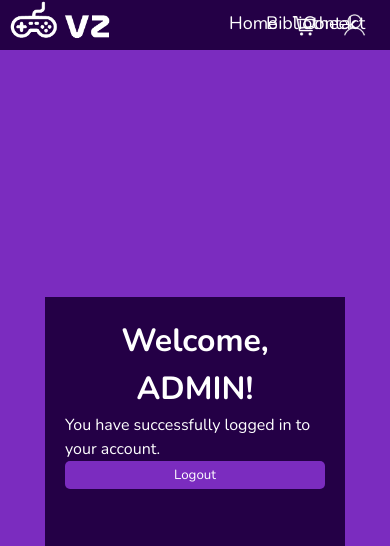
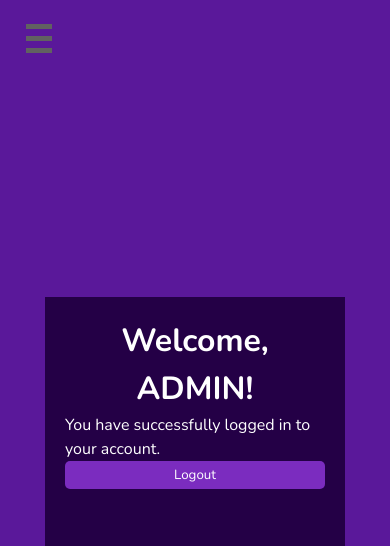
Before and after one commit to GingFong/Virtual-Zone, a PHP site: page /dashboard.php in a window 390 px wide. Shown: the top 546 px of the page. Run offline with PHP 8.4, Linux system fonts and the light colour scheme; a user stored in the database is signed in.

Commit message:
nav changes

```diff
--- a/dashboard.php
+++ b/dashboard.php
@@ -1,36 +1,7 @@
-<!DOCTYPE html>
-<html lang="en">
+<?php
+include_once("nav.php")
+?>
 
-<head>
-  <meta charset="UTF-8">
-  <meta http-equiv="X-UA-Compatible" content="IE=edge">
-  <meta name="viewport" content="width=device-width, initial-scale=1.0">
-  <title>Homepage</title>
-  <link rel="stylesheet" href="style.css">
-  <link rel="stylesheet" type="text/css"
-    href="https://cdnjs.cloudflare.com/ajax/libs/font-awesome/5.15.1/css/all.min.css">
-</head>
-
-<body>
-   <!-- Navbar-->
-   <a href="Homepage.html"><img src="img/logo1.png" class="logo"></a>
-  <section class="nav">
-    <nav>
-
-      <div class="nav-links" id="navLinks">
-        <i class="fa-solid fa-xmark" onclick="hideMenu()"></i>
-        <ul>
-          <li><a href="Homepage.html">Home</a></li>
-          <li><a href="library.html">Bibliotheek</a></li>
-          <li><a href="Contact.html">Contact</a></li>
-          <a href="bestellen.html"><img class="cartlogo" src="img/cart.png" alt="cart"></a>
-          <a href="login.php"><img class="profilelogo" src="img/Profile.png" alt="profilelogo"></a>
-        </ul>
-      </div>
-    </nav>
-  </section>
-
-    <!-- Einde Navbar-->
 <?php
 
 session_start();
--- /dev/null
+++ b/nav.css
@@ -0,0 +1,96 @@
+@media (max-width: 600px) {
+    .logo{
+        display: none;
+    }
+    .nav {
+        display: none;
+    }
+}
+
+#hamburger {
+    opacity: 0;
+}
+
+.hamburger_btn {
+    position: fixed;
+    top: 26px;
+    left: 26px;
+    width: 26px;
+    height: 26px;
+    cursor: pointer;
+    z-index: 2;
+}
+
+.hamburger_btn > span,
+.hamburger_btn > span::before,
+.hamburger_btn > span::after {
+    display: block;
+    position: absolute;
+    width: 100%;
+    height: 5px;
+    background-color: #616161;
+    transition: 1s;
+}
+
+.hamburger_btn > span::before {
+    content: "";
+    top: -12px;
+    left: 0px;
+}
+
+.hamburger_btn > span::after {
+    content: "";
+    top: 12px;
+    left: 0px;
+    z-index: 2;
+}
+
+.hamburger_menu {
+    display: block;
+    position: fixed;
+    top: 0px;
+    left: -100%;
+    width: 200px;
+    height: 100%;
+    margin: 0;
+    padding: 88px 0 0 0; /* decrease top padding to 88px */
+    list-style: none;
+    background-color: #240046;
+    box-shadow:  2px 2px 6px rgba(0, 0, 0, .4);
+    transition-duration: 1s;
+    z-index: 1;
+}
+
+.menu_item {
+    display: block;
+    padding: 30px 24px;
+    color: #ffffff;
+    font-family: 'roboto', sans-serif;
+    font-size: 10px;
+    font-weight: 300;
+    text-decoration: none;
+    transition-duration: .25s;
+    box-sizing: border-box; /* add this property */
+}
+
+.menu_item:hover {
+    background-color: #9D4EDD;
+}
+
+#hamburger:checked + .hamburger_btn>span {
+    transform: rotate(45deg);
+}
+
+#hamburger:checked + .hamburger_btn>span::before {
+    top: 0;
+    transform: rotate(0deg);
+}
+
+#hamburger:checked + .hamburger_btn>span::after {
+    top: 0;
+    transform: rotate(90deg);
+}
+
+#hamburger:checked ~ .hamburger_menu {
+    left: 0; !important
+}
--- /dev/null
+++ b/nav.php
@@ -0,0 +1,49 @@
+<!DOCTYPE html>
+<html lang="en">
+
+<head>
+    <meta charset="UTF-8">
+    <meta name="viewport" content="width=device-width, initial-scale=1.0">
+    <title>My Video Game Library</title>
+    <link rel="stylesheet" href="style.css">
+    <link rel="stylesheet" href="nav.css">
+
+</head>
+
+<body>
+
+    <!-- Navbar-->
+  <a href="Homepage.html"><img src="img/logo1.png" class="logo"></a>
+  <section class="nav">
+    <nav>
+
+      <div class="nav-links" id="navLinks">
+        <i class="fa-solid fa-xmark" onclick="hideMenu()"></i>
+        <ul>
+          <li><a href="Homepage.html">Home</a></li>
+          <li><a href="library.html">Bibliotheek</a></li>
+          <li><a href="Contact.html">Contact</a></li>
+          <a href="bestellen.html"><img class="cartlogo" src="img/cart.png" alt="cart"></a>
+          <a href="login.php"><img class="profilelogo" src="img/Profile.png" alt="profilelogo"></a>
+        </ul>
+      </div>
+    </nav>
+  </section>
+
+    <!-- Einde Navbar-->
+
+    <header>
+        <nav>
+        <input id="hamburger" type="checkbox" />
+        <label class="hamburger_btn" for="hamburger">
+        <span></span>
+        </label>
+        <ul class="hamburger_menu">
+        <li><a class="menu_item" href="index.html">Home</a></li>
+        <li><a class="menu_item" href="projecten.html">Projecten</a></li>
+        <li><a class="menu_item" href="projecten.html">Services</a></li>
+        <li><a class="menu_item" href="profiel.html">Profiel</a></li>
+        <li><a class="menu_item" href="inloggen.html">Inloggen</a></li> </ul>
+
+        </nav>
+        </header>
--- a/style.css
+++ b/style.css
@@ -1,7 +1,7 @@
 @import url('https://fonts.googleapis.com/css2?family=Nunito:wght@400;700&display=swap');
 
 body {
-  background-color: #7B2CBF;
+  background-color: #5A189A;
   line-height: 1.5;
   font-family: 'Poppins', sans-serif;
 }
@@ -103,6 +103,7 @@ right: 70px;
 }
 
 /* Einde of navbar */
+
 
 /* slideshow */
 
```
Also changed, not shown: Homepage.php (renamed from Homepage.html, +3 -38 lines), bestellen.php (renamed from bestellen.html, +3 -33 lines), contact.php (renamed from contact.html, +3 -29 lines), library.php (renamed from library.html, +3 -31 lines), login.php (+3 -24 lines).
